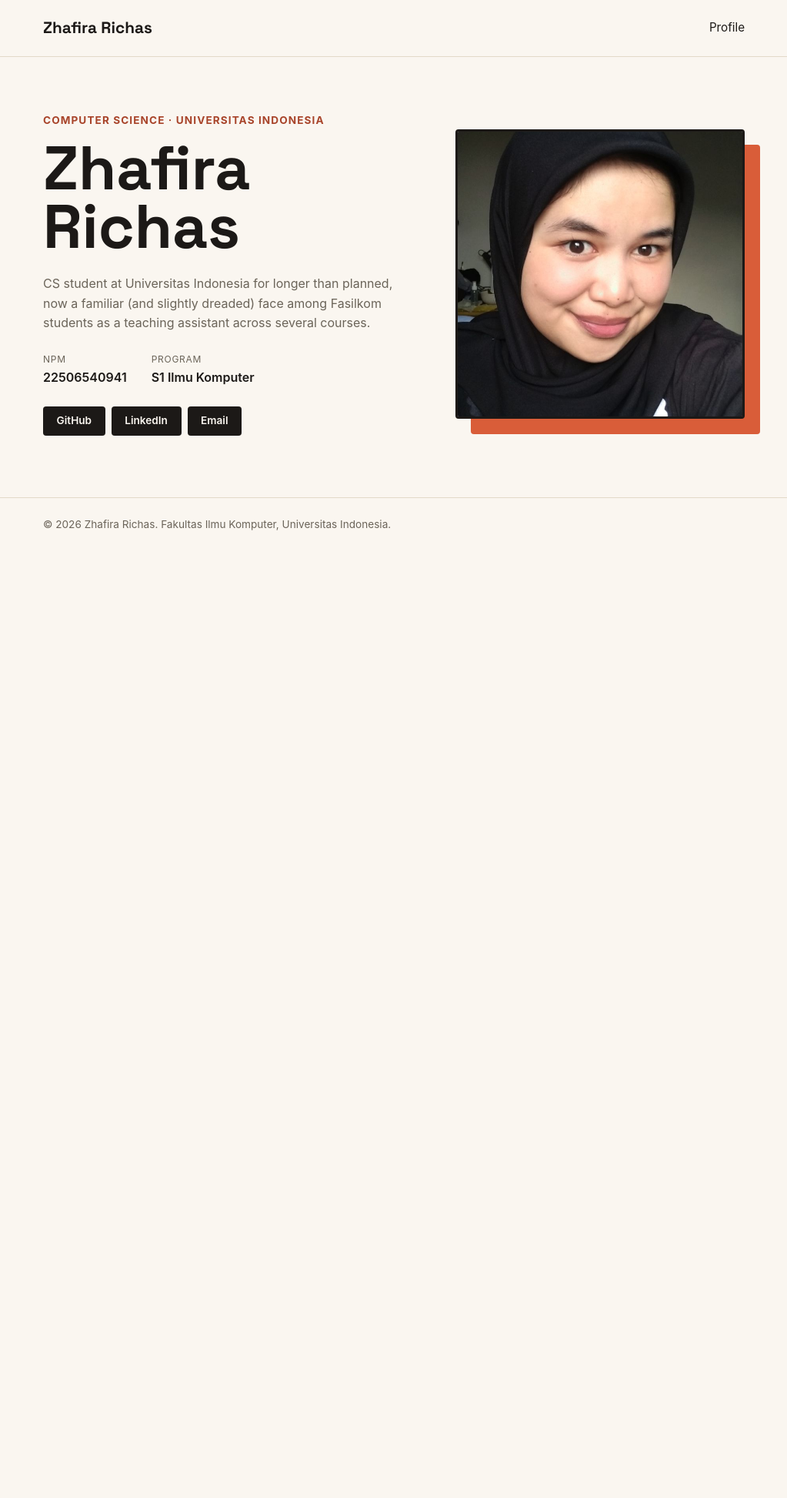
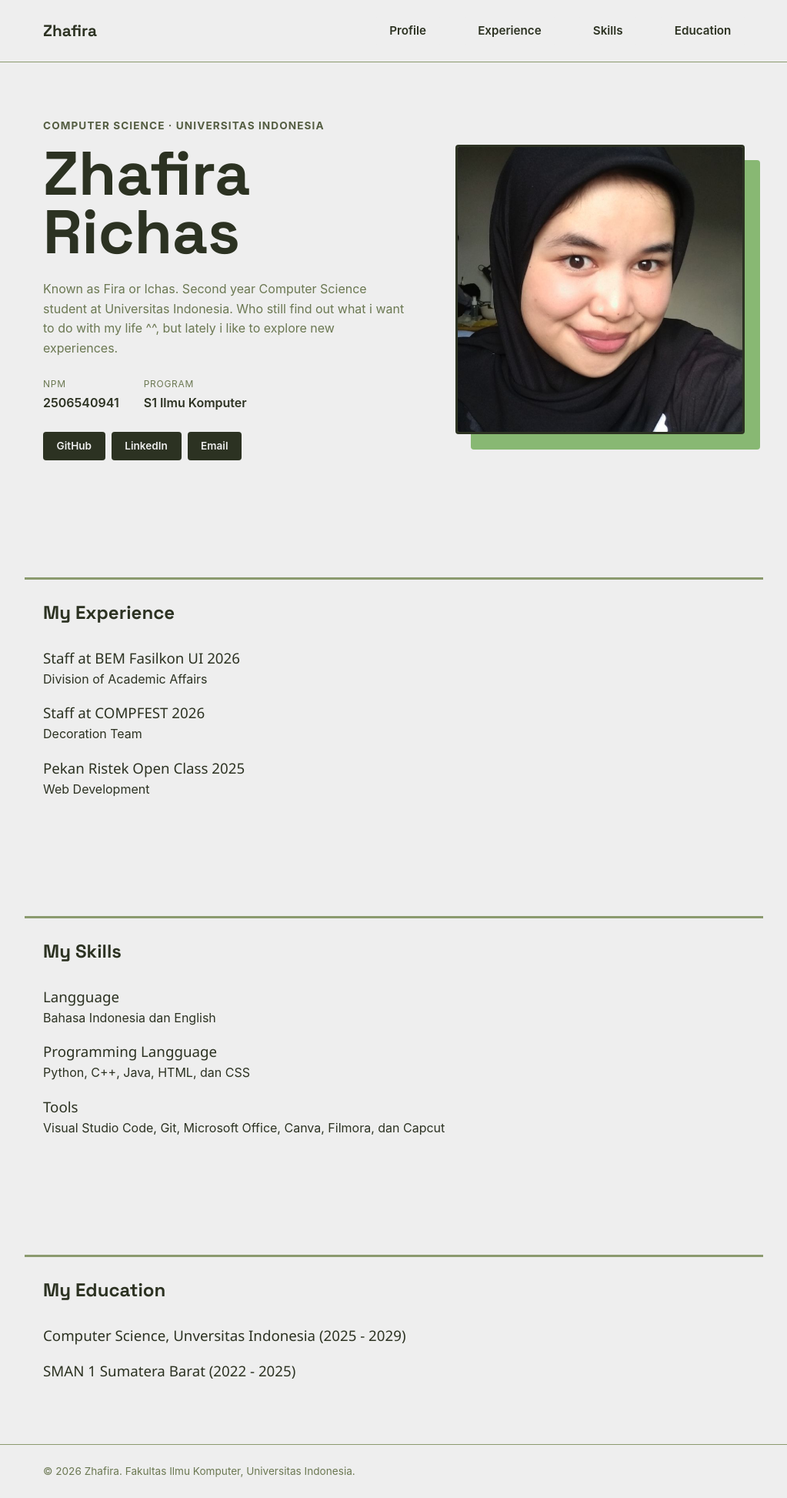
Before and after one commit to ZhafiraRichas/myportofolio, a Django app: page / in a window 1280 px wide. Shown: the whole page at 77% size, without its empty margins (128-1151 px from the left). Before the commit the page ends 689 px from the top, so only its background shows below. Run offline with Django 5.2, Linux system fonts and the light colour scheme.

Commit message:
feat: add section about my skills, experience, and education

```diff
--- a/static/css/style.css
+++ b/static/css/style.css
@@ -5,12 +5,12 @@
 }
 
 :root {
-    --ink: #1c1917;
-    --paper: #faf6f0;
-    --accent: #d95d39;
-    --accent-dark: #a8442a;
-    --line: #e3d9c9;
-    --text-muted: #6b6459;
+    --paper: #EEEEEE;
+    --ink: #2C3222;
+    --accent: #88b873;
+    --accent-dark: #545d42;
+    --line: #8B9A6E;
+    --text-muted: #6B7852;
     --radius: 4px;
 }
 
@@ -23,6 +23,20 @@ body {
 
 h1, .brand {
     font-family: "Space Grotesk", -apple-system, sans-serif;
+    font-weight: 700;
+}
+h2 {
+    font-family: "Space Grotesk", -apple-system, sans-serif;
+    font-weight: 600;
+    padding-top: 1.5rem;
+    padding-bottom: 0.5rem;
+}
+
+h3 {
+    font-family: "Segoe UI", -apple-system, sans-serif;
+    font-weight: 400;
+    padding-top: 1rem;
+    text-decoration: bold;
 }
 
 .container {
@@ -30,6 +44,7 @@ h1, .brand {
     margin: 0 auto;
     padding: 0 1.5rem;
 }
+
 .site-header {
     border-bottom: 1px solid var(--line);
 }
@@ -136,7 +151,7 @@ h1, .brand {
 }
 
 .social-link:hover {
-    background-color: var(--accent);
+    background-color: var(--accent-dark);
 }
 
 .hero-photo {
@@ -190,3 +205,30 @@ h1, .brand {
         justify-content: flex-start;
     }
 }
+
+.button-nav {
+    display: inline-block;
+    font-size: 0.85rem;
+    font-weight: 600;
+    text-decoration: none;
+    background-color: var(--paper);
+    color: var(--paper);
+    border-radius: var(--radius);
+    padding: 0.5rem 1.1rem;
+    transition: background-color 0.2s ease;
+}
+
+.button-nav:hover {
+    background-color: var(--accent-dark); /* Warna hijau sedikit lebih gelap */
+}
+
+.container-section{
+    border-top: 3px solid var(--line);
+    max-width: 960px;
+    margin: 0 auto;
+    padding: 0 1.5rem;
+}
+.title-section{
+    text-align: center;
+    padding: 1.5rem 0;
+}
--- a/templates/index.html
+++ b/templates/index.html
@@ -12,9 +12,12 @@
 <body>
     <header class="site-header">
         <div class="container">
-            <a href="#profile" class="brand">Zhafira Richas</a>
+            <a href="#profile" class="brand">Zhafira</a>
             <nav>
-                <a href="#profile">Profile</a>
+                <a href="#profile" class="button-nav">Profile</a>
+                <a href="#experience" class="button-nav">Experience</a>
+                <a href="#skills" class="button-nav">Skills</a>
+                <a href="#education" class="button-nav">Education</a>
             </nav>
         </div>
     </header>
@@ -31,11 +34,11 @@
                     <img class="avatar" src="/static/img/zhafira.jpg" alt="Photo of Zhafira Richas">
                 </div>
                 <div class="hero-details">
-                    <p class="bio"> CS student at Universitas Indonesia for longer than planned, now a familiar (and slightly dreaded) face among Fasilkom students as a teaching assistant across several courses.</p>
+                    <p class="bio">Known as Fira or Ichas. Second year Computer Science student at Universitas Indonesia. Who still find out what i want to do with my life ^^, but lately i like to explore new experiences.</p>
                     <dl class="meta-list">
                         <div class="meta-row">
                             <dt>NPM</dt>
-                            <dd>22506540941</dd>
+                            <dd>2506540941</dd>
                         </div>
                         <div class="meta-row">
                             <dt>Program</dt>
@@ -51,10 +54,40 @@
             </div>
         </section>
     </main>
-
+    <main>
+        <section class="hero" id="experience">
+            <div class="container-section">
+                <h2>My Experience</h2>
+                <h3>Staff at BEM Fasilkon UI 2026</h3>
+                <p>Division of Academic Affairs</p>
+                <h3>Staff at COMPFEST 2026 </h3>
+                <p>Decoration Team</p>
+                <h3>Pekan Ristek Open Class 2025</h3>
+                <p>Web Development</p>
+            </div>
+        </section>
+        <section class="hero" id="skills">
+            <div class="container-section">
+                <h2>My Skills</h2>
+                <h3>Langguage</h3>
+                <p>Bahasa Indonesia dan English</p>
+                <h3>Programming Langguage</h3>
+                <p>Python, C++, Java, HTML, dan CSS</p>
+                <h3>Tools</h3>
+                <p>Visual Studio Code, Git, Microsoft Office, Canva, Filmora, dan Capcut </p>
+            </div>
+        </section>
+        <section class="hero" id="education">
+            <div class="container-section">
+                <h2>My Education</h2>
+                <h3>Computer Science, Unversitas Indonesia (2025 - 2029)</h3>
+                <h3>SMAN 1 Sumatera Barat (2022 - 2025)</h3>
+            </div>
+        </section>
+    </main>
     <footer class="site-footer">
         <div class="container">
-            <p>&copy; 2026 Zhafira Richas. Fakultas Ilmu Komputer, Universitas Indonesia.</p>
+            <p>&copy; 2026 Zhafira. Fakultas Ilmu Komputer, Universitas Indonesia.</p>
         </div>
     </footer>
 </body>
```
Also changed, not shown: README.md.
